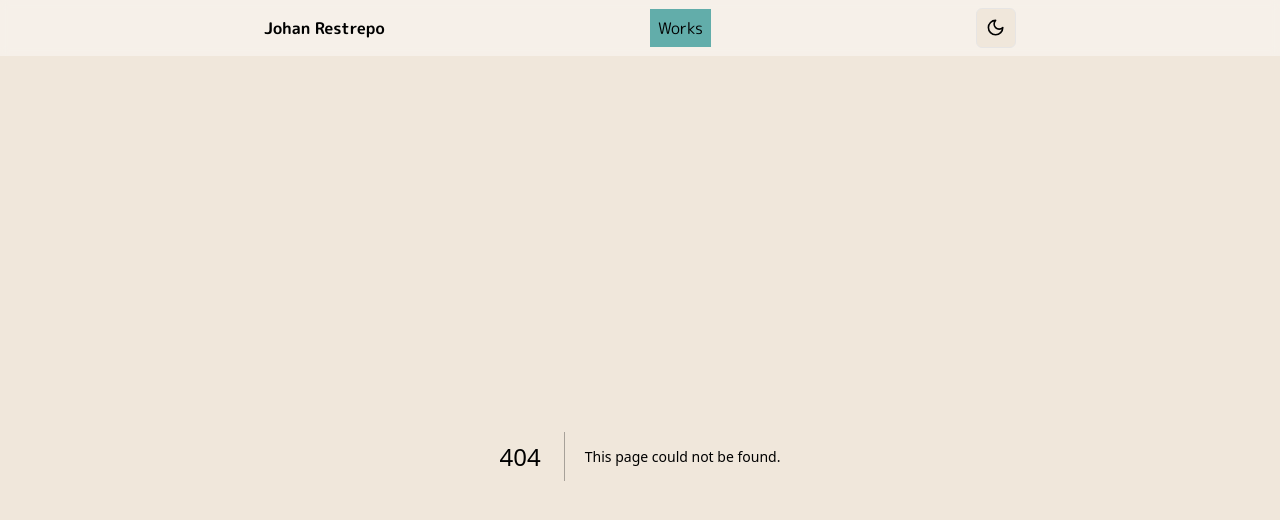
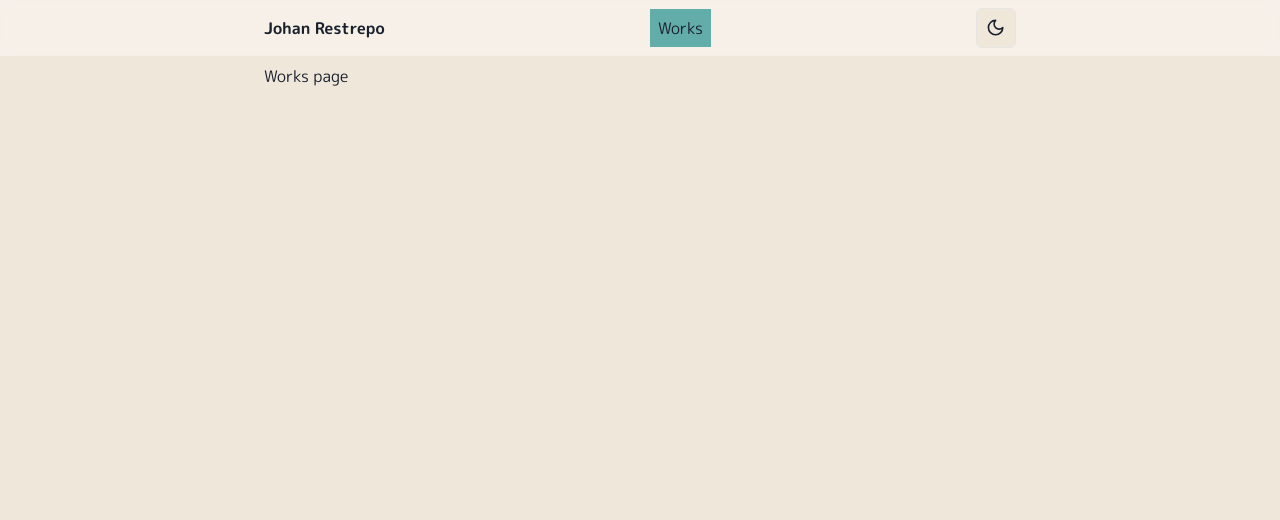
Before and after one commit to JohanRestrepo19/portfolio, a Next.js app: page /works in a window 1280 px wide. Before the commit this address had no page. Shown: the top 520 px of the page. Built offline with nearby package versions, Linux system fonts and the light colour scheme.

Commit message:
chore: add new pages.

```diff
--- /dev/null
+++ b/src/app/not-found.tsx
@@ -0,0 +1,16 @@
+import { Button } from '@/components/ui/button';
+import { Frown } from 'lucide-react';
+import Link from 'next/link';
+
+export default function NotFound() {
+  return (
+    <main className="flex h-full flex-col items-center justify-center gap-2">
+      <Frown className="w-10 text-gray-400" />
+      <h2 className="text-xl font-semibold">404 Not Found</h2>
+      <p>Could not find the page you were looking for.</p>
+      <Button variant="default">
+        <Link href="/">Go Back</Link>
+      </Button>
+    </main>
+  );
+}
--- /dev/null
+++ b/src/app/works/page.tsx
@@ -0,0 +1,9 @@
+import { Container } from '@/components/Container';
+
+export default function Works() {
+  return (
+    <Container>
+      <h1>Works page</h1>
+    </Container>
+  );
+}
```
